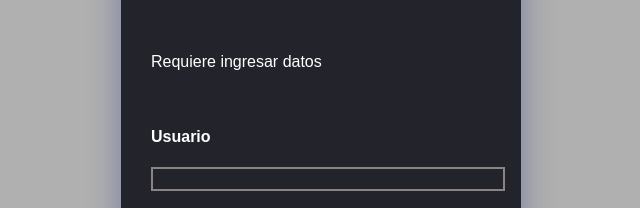
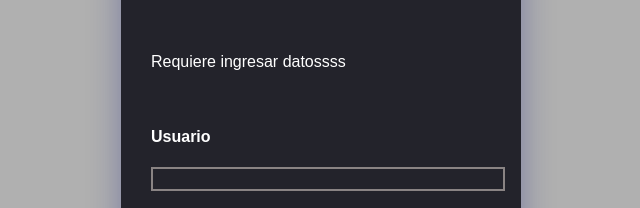
Before and after one commit to Lech-Col/Contactos-, a plain HTML site: page index.html in a window 1280 px wide. Shown: the part 240-448 px from the top of the page, 319-959 px from the left. Drawn offline with Linux system fonts and the light colour scheme.

Commit message:
piuse una ssss

```diff
--- a/index.html
+++ b/index.html
@@ -12,7 +12,7 @@
         <h2>Iniciar sesion</h2>
 
         <div class="titulo">
-            <p>Requiere ingresar datos</p>
+            <p>Requiere ingresar datossss</p>
         </div>
 
         <div >
```
Also changed, not shown: script.js (added).
